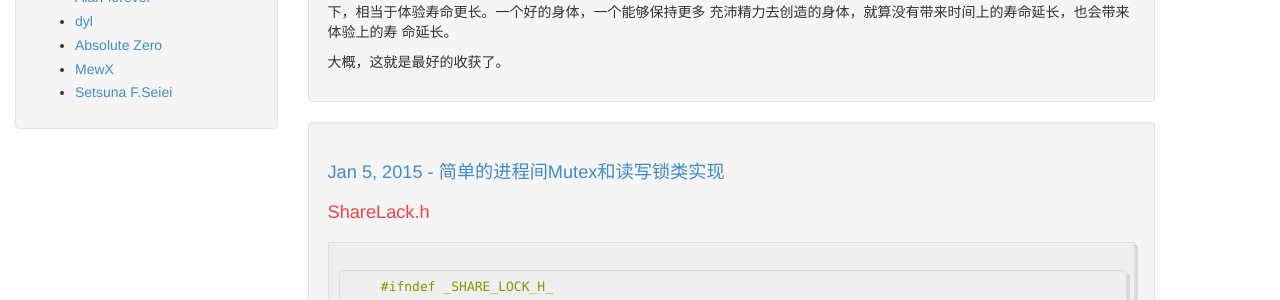
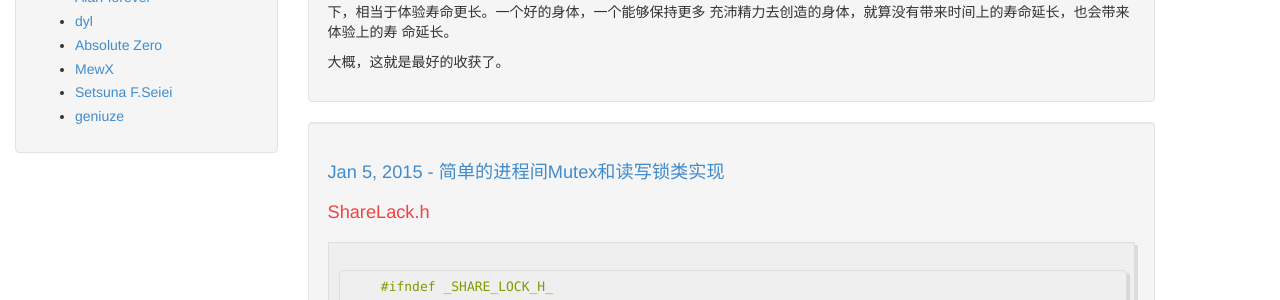
Before and after one commit to phonzia/old_blog, a Jekyll site: the page built from index.html, in a window 1280 px wide and 900 px high, scrolled down 319 px. Shown: the part 152-452 px from the top of the window. Built offline with Jekyll 4.4.1, drawn with Linux system fonts in a browser that asks for light colours; Markdown is read by kramdown in place of the engine named in the settings; the list of posts is cut into pages by our own code.

Commit message:
add geniuze's link

```diff
--- a/_includes/links-list.html
+++ b/_includes/links-list.html
@@ -5,4 +5,5 @@
   <li><a href="http://www.kiwee.me">Absolute Zero</a></li>
   <li><a href="http://mewx.org">MewX</a></li>
   <li><a href="http://foursking.github.io">Setsuna F.Seiei</a></li>
+  <li><a href="http://geniuze.github.io/blog/">geniuze</a></li>
 </ul>
```
